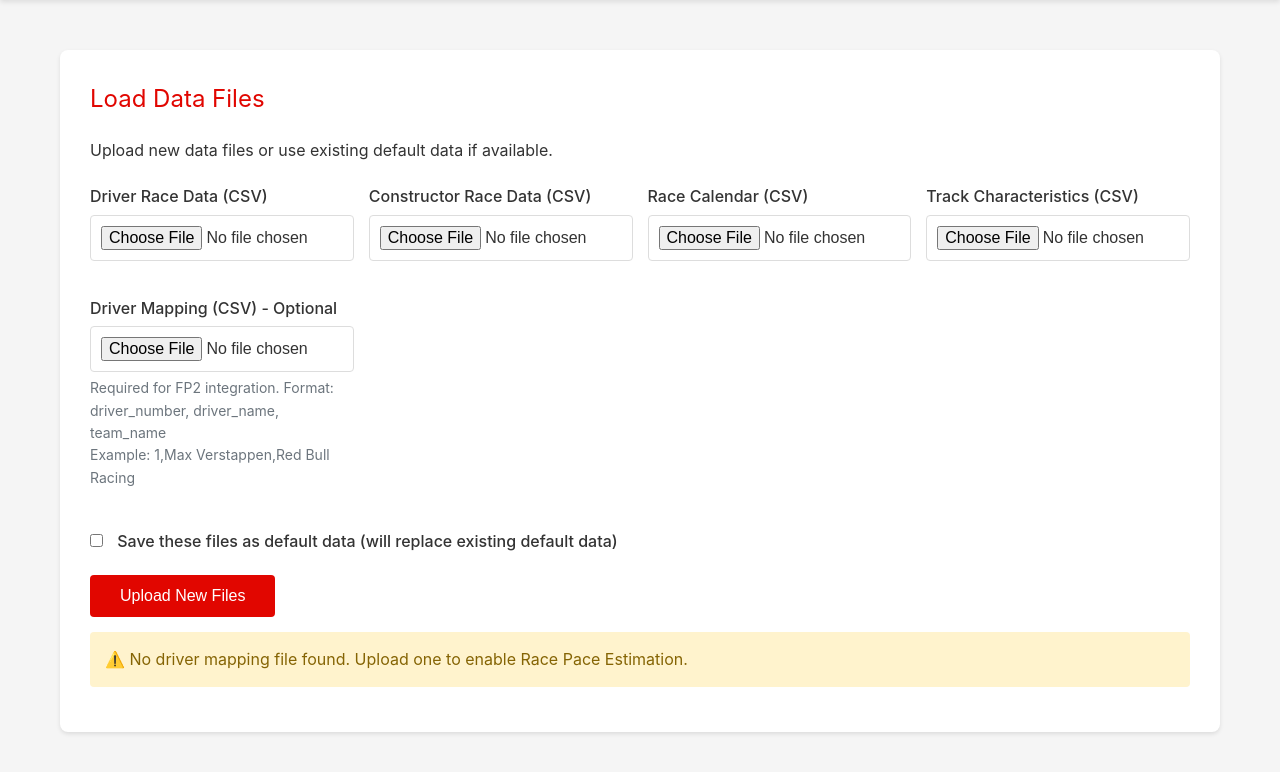
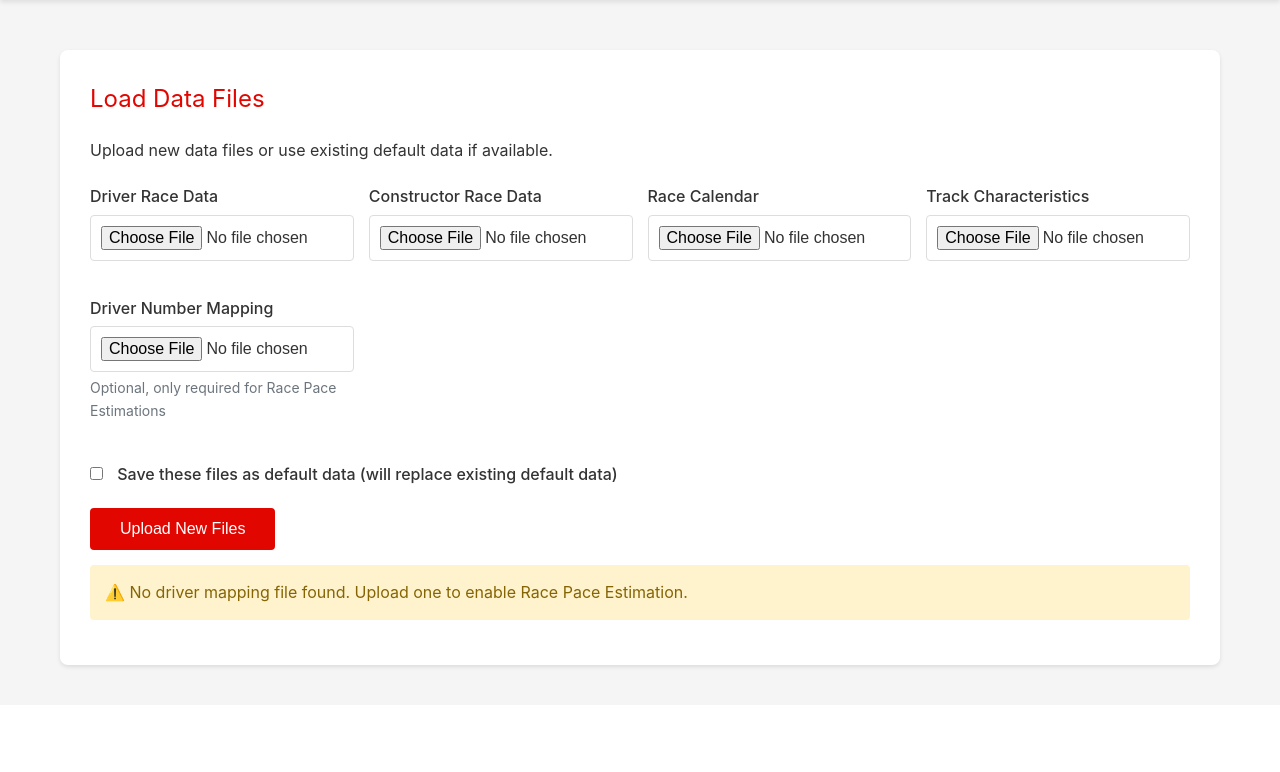
Before and after one commit to taylorelley/f1_fantasy, a Flask app: page / in a window 1280 px wide. Shown: the part 104-876 px from the top of the page. After the commit the page ends 774 px from the top, so only its background shows below. Run offline with Flask 3, Linux system fonts and the light colour scheme.

Commit message:
Update index.html

```diff
--- a/templates/index.html
+++ b/templates/index.html
@@ -377,30 +377,27 @@
 
       <div class="file-upload">
         <div class="form-group">
-          <label for="driver-data">Driver Race Data (CSV)</label>
+          <label for="driver-data">Driver Race Data</label>
           <input type="file" id="driver-data" accept=".csv">
         </div>
         <div class="form-group">
-          <label for="constructor-data">Constructor Race Data (CSV)</label>
+          <label for="constructor-data">Constructor Race Data</label>
           <input type="file" id="constructor-data" accept=".csv">
         </div>
         <div class="form-group">
-          <label for="calendar-data">Race Calendar (CSV)</label>
+          <label for="calendar-data">Race Calendar</label>
           <input type="file" id="calendar-data" accept=".csv">
         </div>
         <div class="form-group">
-          <label for="tracks-data">Track Characteristics (CSV)</label>
+          <label for="tracks-data">Track Characteristics</label>
           <input type="file" id="tracks-data" accept=".csv">
         </div>
-
-        <!-- DRIVER MAPPING SECTION: always visible -->
         <div id="driver-mapping-section">
           <div class="form-group">
-            <label for="driver-mapping-file">Driver Mapping (CSV) - Optional</label>
+            <label for="driver-mapping-file">Driver Number Mapping</label>
             <input type="file" id="driver-mapping-file" accept=".csv">
             <small>
-              Required for FP2 integration. Format: driver_number, driver_name, team_name<br>
-              Example: 1,Max Verstappen,Red Bull Racing
+              Optional, only required for Race Pace Estimations
             </small>
           </div>
         </div>
```
